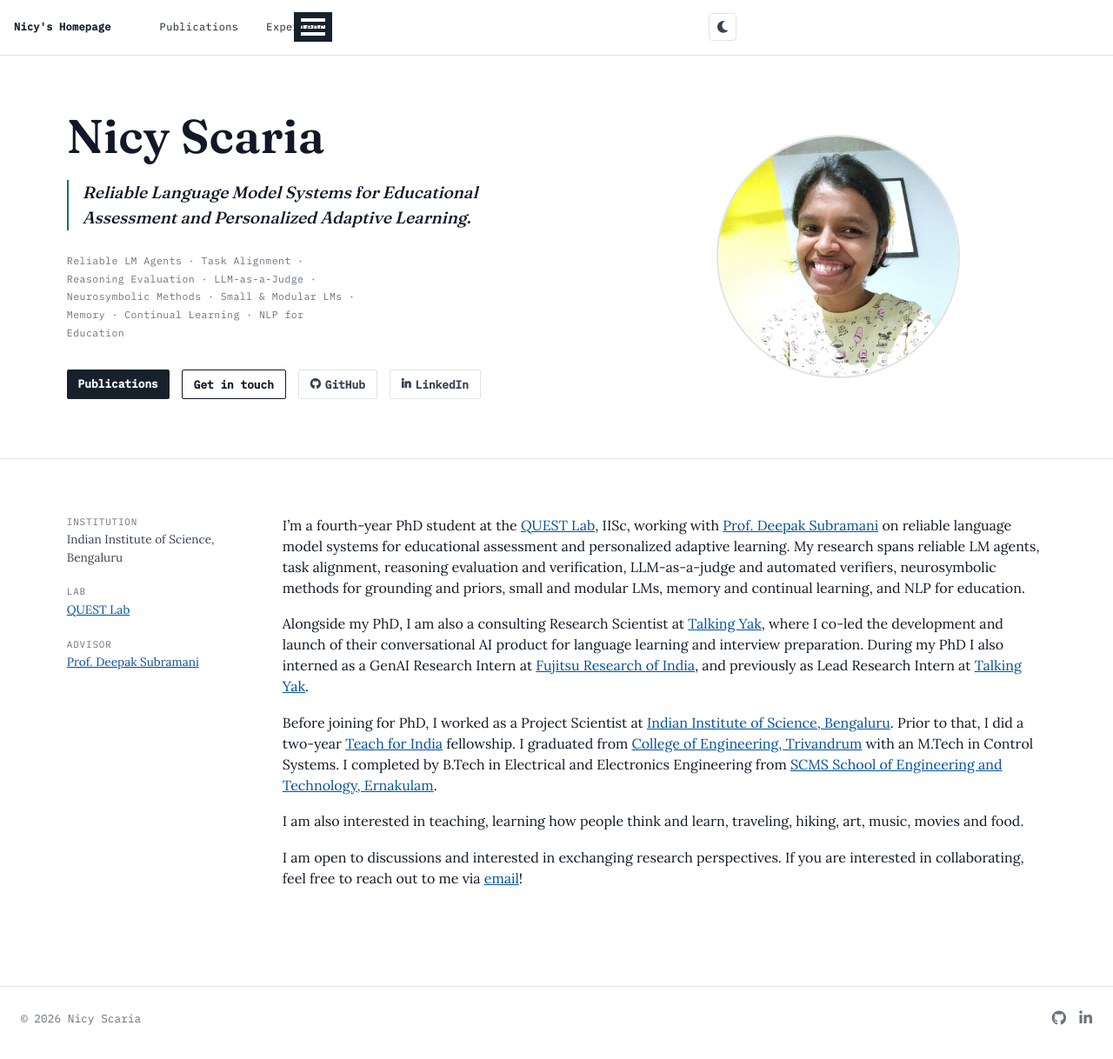
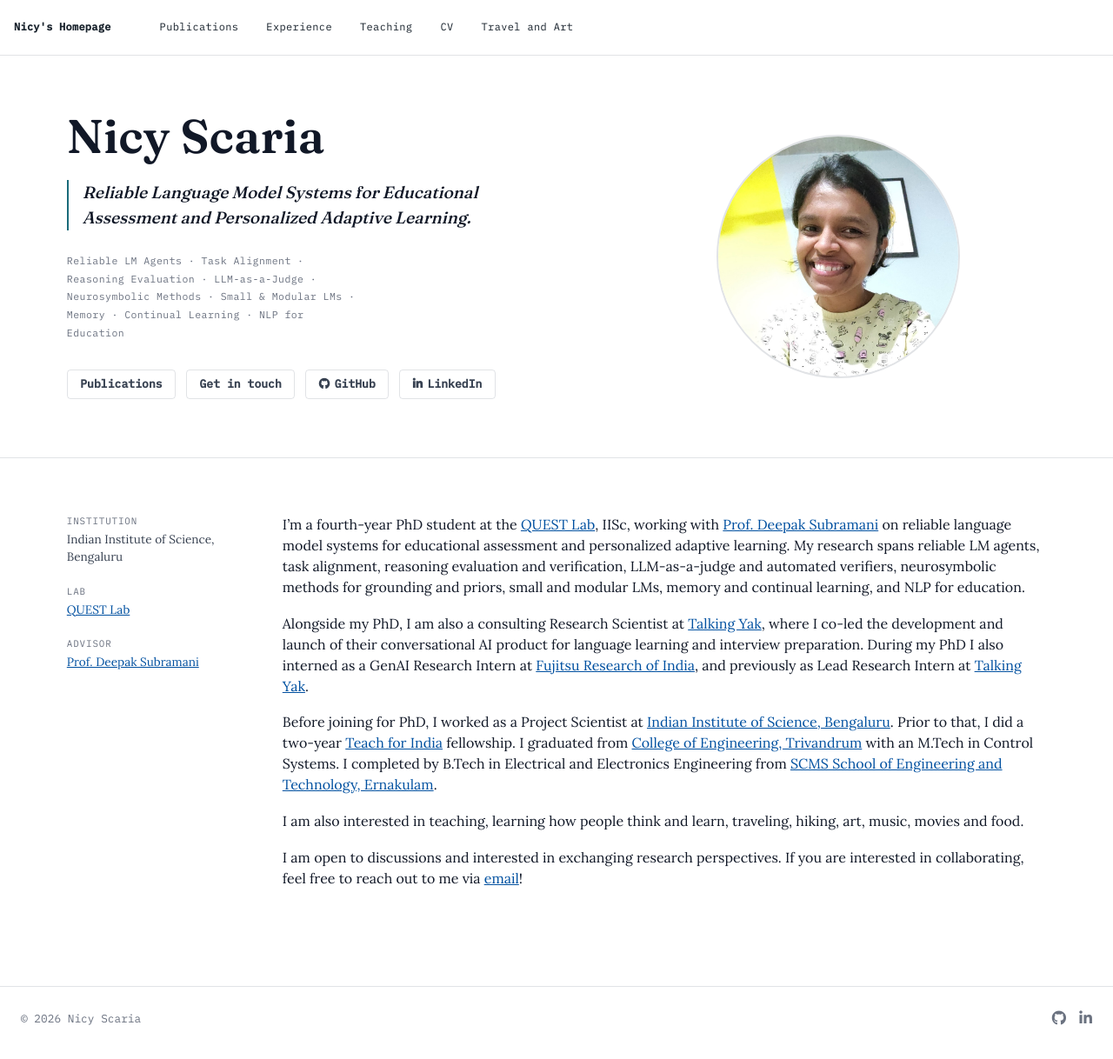
Before and after one commit to nicyscaria/nicyscaria.github.io, a Jekyll site: the page built from _pages/about.md, in a window 1280 px wide and 1360 px high. Shown: the top 1218 px of the window at 87% size. Built offline with Jekyll 4.4.1, drawn with Linux system fonts in a browser that asks for light colours.

Commit message:
Modify dark mode

```diff
--- a/_includes/home-hero.html
+++ b/_includes/home-hero.html
@@ -6,7 +6,7 @@
       <p class="home-hero__focus">{{ page.focus }}</p>
       <div class="home-hero__actions">
         <a class="btn" href="/publications/">Publications</a>
-        <a class="btn btn--inverse" href="mailto:nicyscaria@iisc.ac.in">Get in touch</a>
+        <a class="btn" href="mailto:nicyscaria@iisc.ac.in">Get in touch</a>
         <a class="btn btn--icon" href="https://github.com/nicyscaria" target="_blank" rel="noopener noreferrer" aria-label="GitHub Profile">
           <i class="fab fa-github" aria-hidden="true"></i> GitHub
         </a>
--- a/_includes/masthead.html
+++ b/_includes/masthead.html
@@ -15,12 +15,14 @@
             {% endif %}
             <li class="masthead__menu-item"><a href="{{ domain }}{{ link.url }}">{{ link.title }}</a></li>
           {% endfor %}
+          <li class="masthead__menu-item masthead__menu-item--theme">
+            <button id="theme-toggle-btn" class="theme-toggle-btn" type="button" aria-label="Toggle dark mode">
+              <i id="theme-toggle-icon" class="fas fa-moon" aria-hidden="true"></i>
+            </button>
+          </li>
         </ul>
         <ul class="hidden-links hidden"></ul>
       </nav>
     </div>
-    <button id="theme-toggle-btn" class="theme-toggle-btn" type="button" aria-label="Toggle dark mode">
-      <i id="theme-toggle-icon" class="fas fa-moon" aria-hidden="true"></i>
-    </button>
   </div>
 </div>
--- a/_sass/_home.scss
+++ b/_sass/_home.scss
@@ -71,46 +71,48 @@
 
 .home-hero__actions {
   display: flex;
-  gap: 0.9rem;
+  gap: 0.75rem;
   margin-top: 2rem;
   flex-wrap: wrap;
+  align-items: center;
 
   .btn {
     font-family: $label-mono;
-    font-size: 0.8rem;
-    border-radius: 2px !important;
+    font-size: 0.82rem;
+    padding: 0.45em 1.1em;
+    border-radius: 4px !important;
+    background-color: transparent;
+    color: $dark-gray !important;
+    border: 1px solid $border-color !important;
+    text-decoration: none;
+    transition: all 0.2s ease-in-out;
 
-    &:hover { background-color: $accent-color; }
+    &:hover {
+      color: $text-color !important;
+      border-color: $dark-gray !important;
+      background-color: rgba(0, 0, 0, 0.03);
+    }
   }
 
-  .btn--inverse {
-    background-color: transparent;
-    color: $text-color !important;
-    border: 1px solid $text-color !important;
+  .btn--primary {
+    background-color: $darker-gray;
+    color: #ffffff !important;
+    border: 1px solid $darker-gray !important;
 
     &:hover {
-      background-color: transparent;
-      color: $accent-color !important;
-      border-color: $accent-color !important;
+      background-color: #000000;
+      border-color: #000000 !important;
+      color: #ffffff !important;
     }
   }
 
   .btn--icon {
-    background-color: transparent;
-    color: $dark-gray !important;
-    border: 1px solid $border-color !important;
     display: inline-flex;
     align-items: center;
-    gap: 0.4em;
+    gap: 0.45em;
 
     i {
       font-size: 0.95em;
-    }
-
-    &:hover {
-      background-color: transparent;
-      color: $accent-color !important;
-      border-color: $accent-color !important;
     }
   }
 }
--- a/_sass/_masthead.scss
+++ b/_sass/_masthead.scss
@@ -12,9 +12,6 @@
   &__inner-wrap {
     @include container;
     @include clearfix;
-    display: flex;
-    align-items: center;
-    justify-content: space-between;
     padding: 0.9em 1em;
     font-family: $label-mono;
 
@@ -37,20 +34,27 @@
   border: 1px solid $border-color;
   color: $dark-gray;
   border-radius: 4px;
-  width: 32px;
-  height: 32px;
+  width: 28px;
+  height: 28px;
   display: inline-flex;
   align-items: center;
   justify-content: center;
   cursor: pointer;
-  font-size: 0.85rem;
-  margin-left: 1rem;
+  font-size: 0.8rem;
+  margin-left: 0.6rem;
+  vertical-align: middle;
   transition: all 0.2s ease-in-out;
 
   &:hover {
     color: $accent-color;
     border-color: $accent-color;
   }
+}
+
+.masthead__menu-item--theme {
+  display: table-cell;
+  vertical-align: middle;
+  padding-left: 0.25rem;
 }
 
 .masthead__menu {
--- a/_sass/_variables.scss
+++ b/_sass/_variables.scss
@@ -195,6 +195,42 @@ html[data-theme="dark"] {
           color: #38bdf8;
         }
       }
+
+      button {
+        background-color: transparent;
+      }
+
+      .navicon,
+      .navicon:before,
+      .navicon:after {
+        background: #e2e8f0;
+      }
+
+      .hidden-links {
+        background: #1a2230;
+        border-color: rgba(255, 255, 255, 0.12);
+
+        &:before {
+          border-color: rgba(255, 255, 255, 0.12) transparent;
+        }
+
+        &:after {
+          border-color: #1a2230 transparent;
+        }
+
+        a {
+          color: #e2e8f0;
+
+          &:hover {
+            background: #243044;
+            color: #38bdf8;
+          }
+        }
+
+        li {
+          border-bottom-color: rgba(255, 255, 255, 0.08);
+        }
+      }
     }
   }
 
@@ -233,34 +269,37 @@ html[data-theme="dark"] {
 
   .home-hero__actions {
     .btn {
-      background-color: #14b8a6;
-      color: #042f2e !important;
-      font-weight: 600;
+      background-color: rgba(255, 255, 255, 0.04);
+      color: #e2e8f0 !important;
+      border: 1px solid rgba(255, 255, 255, 0.12) !important;
 
       &:hover {
-        background-color: #2dd4bf;
+        background-color: rgba(255, 255, 255, 0.1);
+        border-color: rgba(255, 255, 255, 0.28) !important;
+        color: #ffffff !important;
       }
     }
 
-    .btn--inverse {
-      background-color: transparent;
-      color: #e2e8f0 !important;
-      border-color: rgba(255, 255, 255, 0.2) !important;
+    .btn--primary {
+      background-color: #f1f5f9;
+      color: #0f172a !important;
+      border-color: #f1f5f9 !important;
 
       &:hover {
-        color: #38bdf8 !important;
-        border-color: #38bdf8 !important;
+        background-color: #ffffff;
+        border-color: #ffffff !important;
+        color: #020617 !important;
       }
     }
 
     .btn--icon {
-      background-color: transparent;
       color: #cbd5e1 !important;
-      border-color: rgba(255, 255, 255, 0.15) !important;
+      border-color: rgba(255, 255, 255, 0.12) !important;
 
       &:hover {
-        color: #38bdf8 !important;
-        border-color: #38bdf8 !important;
+        background-color: rgba(255, 255, 255, 0.1);
+        border-color: rgba(255, 255, 255, 0.28) !important;
+        color: #ffffff !important;
       }
     }
   }
```
